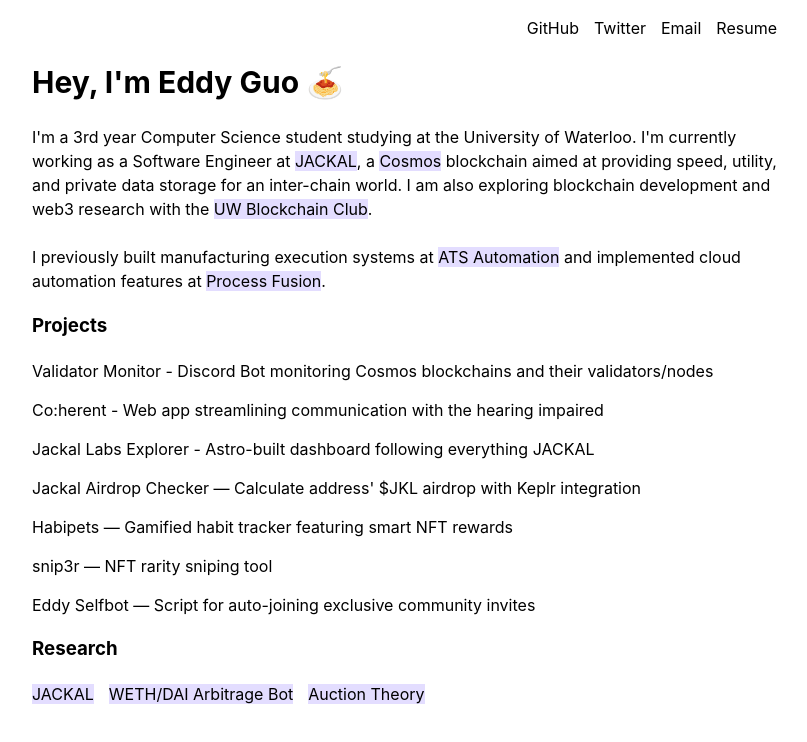
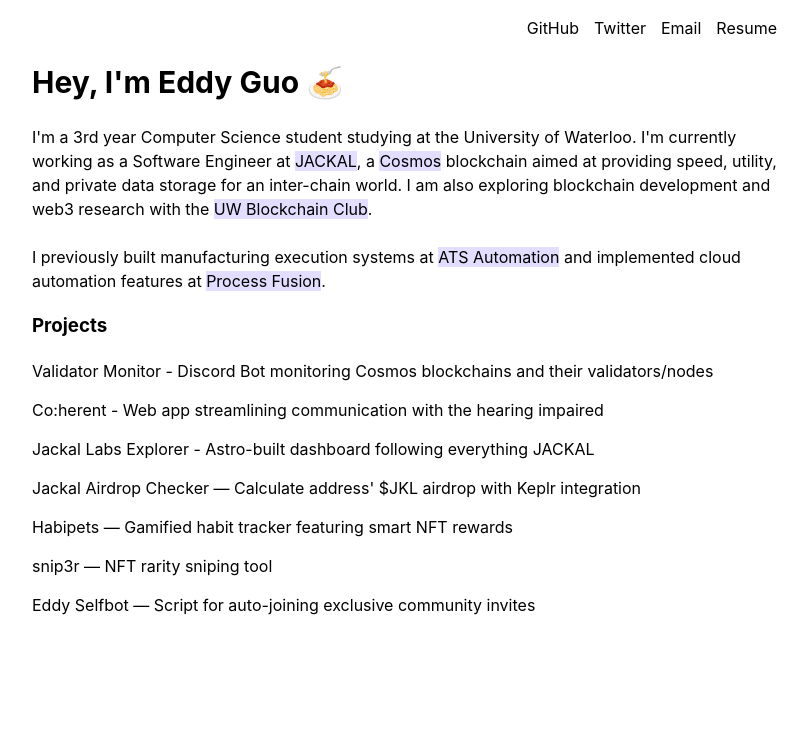
Before and after one commit to eddy-guo/eddyguo-website, a Next.js app: page / in a window 1280 px wide. Shown: the top 742 px of the page, without its empty margins (238-1045 px from the left). Built offline with nearby package versions, Linux system fonts and the light colour scheme.

Commit message:
ur not that guy

```diff
--- a/pages/index.js
+++ b/pages/index.js
@@ -122,7 +122,7 @@
             </li>
           </ul>
         </div>
-        <div className="research">
+        {/* <div className="research">
           <h3>Research</h3>
           <ul id="bottom">
             <li className="button">
@@ -141,7 +141,7 @@
               </Link>
             </li>
           </ul>
-        </div>
+        </div> */}
       </main>
     </>
   );
```
